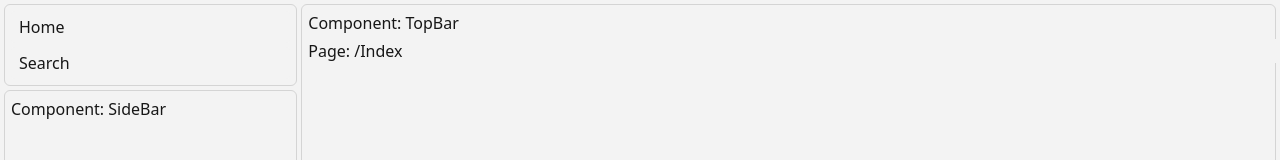
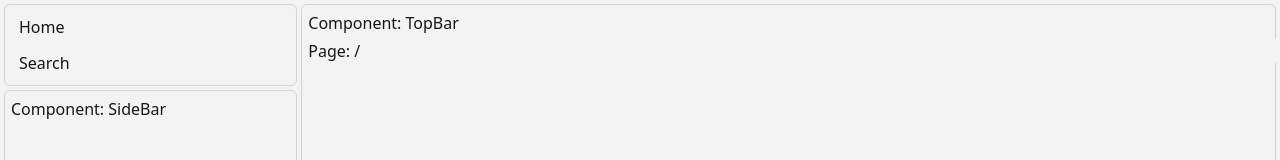
Before and after one commit to JosSebastian/archive, a Nuxt app: page / in a window 1280 px wide. Shown: the top 160 px of the page. Built offline with nearby package versions, Linux system fonts and the light colour scheme; no server answers.

Commit message:
layout restructuring

```diff
--- a/src-nuxt/pages/index.vue
+++ b/src-nuxt/pages/index.vue
@@ -1,9 +1,9 @@
 <script lang="ts" setup></script>
 
 <template>
-  <div class="flex flex-col">
-    <span class="fixed w-full bg-neutral-100 dark:bg-neutral-800">
-      Page: /Index
+  <div class="w-full h-full flex flex-col">
+    <span class="fixed w-full h-fit bg-neutral-100 dark:bg-neutral-800">
+      Page: /
     </span>
     <div class="mt-9 mb-3"></div>
   </div>
```
